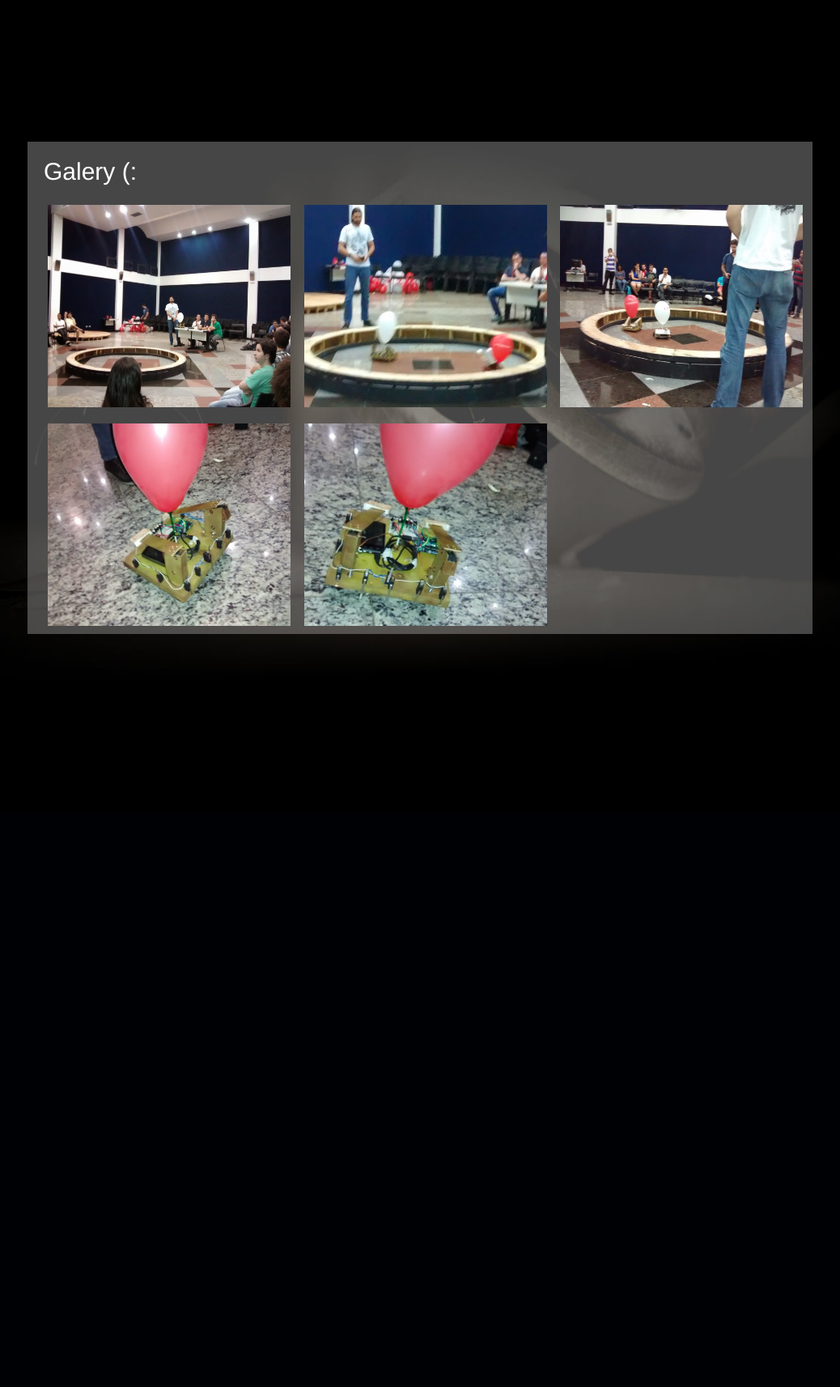
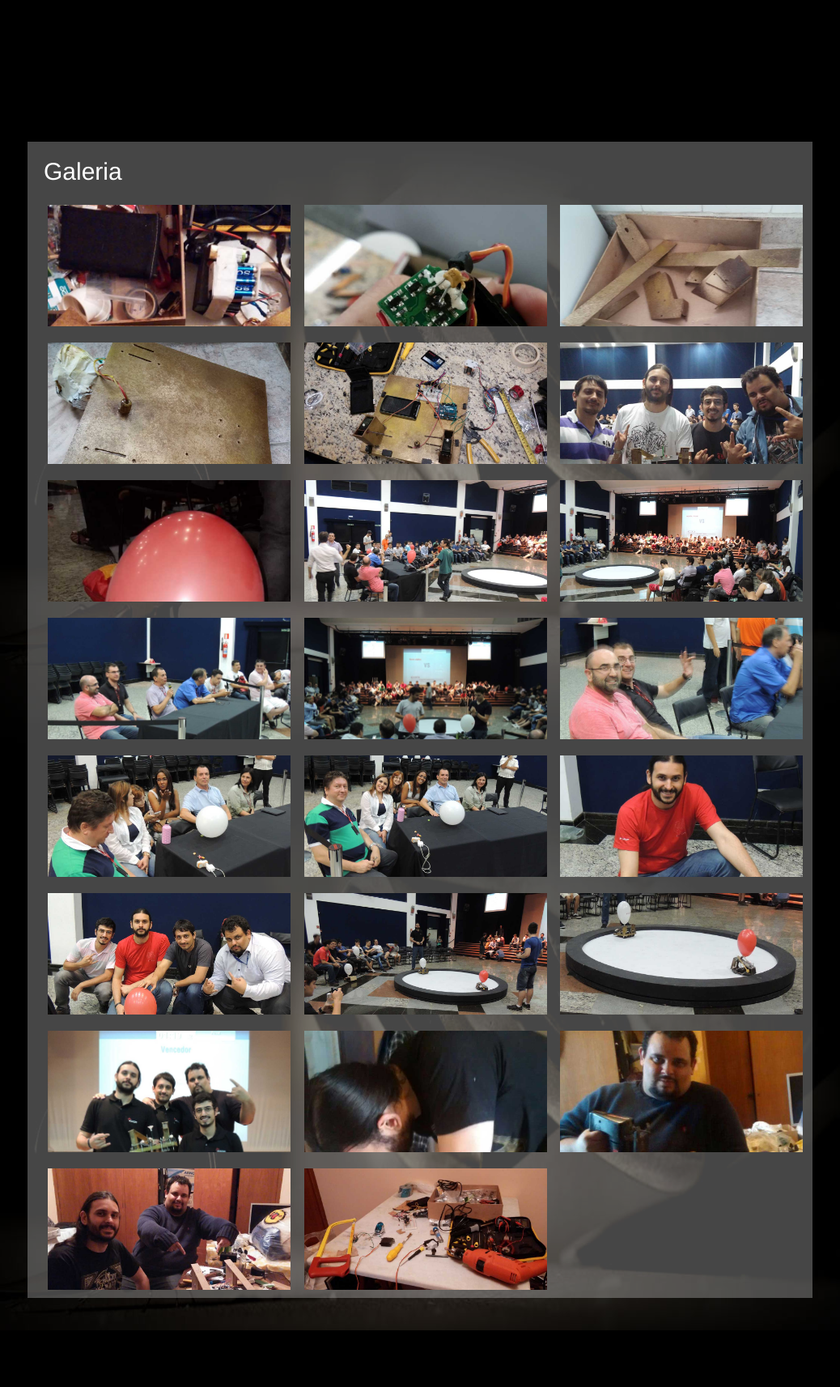
Before and after one commit to gabrielsecani/php_axiom_site, a PHP site: page /robo.php in a window 1280 px wide. Shown: the part 1525-3238 px from the top of the page at 81% size, without its empty margins (121-1159 px from the left). Before the commit the page ends 2324 px from the top, so only its background shows below. Run offline with PHP 8.4, Linux system fonts and the light colour scheme; some libraries are stand-ins or nearby versions.

Commit message:
puting images in gallery

```diff
--- a/robo.php
+++ b/robo.php
@@ -53,24 +53,90 @@ define("PROJETO", "Robocup - FIAP");
 
         <div class="container">
             <div class="content">
-                <h2>Galery (:</h2>
+                <h2>Galeria</h2>
                 <div class="gallery row">
-                    <a rel="prettyPhoto[robocup]" title="testando" data-gallery class="col-xs-6 col-sm-4"  href="images/gallery/robo_1.jpg">
-                        <img title="TESTES IMA" src="images/gallery/robo_1.jpg" alt="thumb1">
+                    <a rel="prettyPhoto[robocup]" title="testando" class="col-xs-6 col-sm-4"  href="images/gallery/robocup/robocup01.jpg">
+                        <img title="TESTES IMA" src="images/gallery/robocup/robocup01.jpg" alt="Robocup 2014">
                     </a>
-                    <a rel="prettyPhoto[robocup]" class="col-xs-6 col-sm-4" href="images/gallery/robo_2.jpg">
-                        <img src="images/gallery/robo_2.jpg" alt="thumb1">
+                    <a rel="prettyPhoto[robocup]" title="testando" class="col-xs-6 col-sm-4"  href="images/gallery/robocup/robocup02.jpg">
+                        <img title="TESTES IMA" src="images/gallery/robocup/robocup02.jpg" alt="Robocup 2014">
                     </a>
-                    <a rel="prettyPhoto[robocup]" class="col-xs-6 col-sm-4" href="images/gallery/robo_3.jpg">
-                        <img src="images/gallery/robo_3.jpg" alt="thumb1">
+                    <a rel="prettyPhoto[robocup]" title="testando" class="col-xs-6 col-sm-4"  href="images/gallery/robocup/robocup03.jpg">
+                        <img title="TESTES IMA" src="images/gallery/robocup/robocup03.jpg" alt="Robocup 2014">
                     </a>
-				        </div>
+                </div>
                 <div class="gallery row">
-                    <a rel="prettyPhoto[robocup]" class="col-xs-6 col-sm-4" href="images/gallery/robo_4.jpg">
-                        <img src="images/gallery/robo_4.jpg" alt="thumb1">
+                    <a rel="prettyPhoto[robocup]" title="testando" class="col-xs-6 col-sm-4"  href="images/gallery/robocup/robocup04.jpg">
+                        <img title="TESTES IMA" src="images/gallery/robocup/robocup04.jpg" alt="Robocup 2014">
                     </a>
-                    <a rel="prettyPhoto[robocup]" class="col-xs-6 col-sm-4" href="images/gallery/robo_5.jpg">
-                        <img src="images/gallery/robo_5.jpg" alt="thumb1">
+                    <a rel="prettyPhoto[robocup]" title="testando" class="col-xs-6 col-sm-4"  href="images/gallery/robocup/robocup05.jpg">
+                        <img title="TESTES IMA" src="images/gallery/robocup/robocup05.jpg" alt="Robocup 2014">
+                    </a>
+                    <a rel="prettyPhoto[robocup]" title="testando" class="col-xs-6 col-sm-4"  href="images/gallery/robocup/robocup06.jpg">
+                        <img title="TESTES IMA" src="images/gallery/robocup/robocup06.jpg" alt="Robocup 2014">
+                    </a>
+                </div>
+                <div class="gallery row">
+                    <a rel="prettyPhoto[robocup]" title="testando" class="col-xs-6 col-sm-4"  href="images/gallery/robocup/robocup07.jpg">
+                        <img title="TESTES IMA" src="images/gallery/robocup/robocup07.jpg" alt="Robocup 2014">
+                    </a>
+                    <a rel="prettyPhoto[robocup]" title="testando" class="col-xs-6 col-sm-4"  href="images/gallery/robocup/robocup08.jpg">
+                        <img title="TESTES IMA" src="images/gallery/robocup/robocup08.jpg" alt="Robocup 2014">
+                    </a>
+                    <a rel="prettyPhoto[robocup]" title="testando" class="col-xs-6 col-sm-4"  href="images/gallery/robocup/robocup09.jpg">
+                        <img title="TESTES IMA" src="images/gallery/robocup/robocup09.jpg" alt="Robocup 2014">
+                    </a>
+                </div>
+                <div class="gallery row">
+                    <a rel="prettyPhoto[robocup]" title="testando" class="col-xs-6 col-sm-4"  href="images/gallery/robocup/robocup10.jpg">
+                        <img title="TESTES IMA" src="images/gallery/robocup/robocup10.jpg" alt="Robocup 2014">
+                    </a>
+                    <a rel="prettyPhoto[robocup]" title="testando" class="col-xs-6 col-sm-4"  href="images/gallery/robocup/robocup11.jpg">
+                        <img title="TESTES IMA" src="images/gallery/robocup/robocup11.jpg" alt="Robocup 2014">
+                    </a>
+                    <a rel="prettyPhoto[robocup]" title="testando" class="col-xs-6 col-sm-4"  href="images/gallery/robocup/robocup12.jpg">
+                        <img title="TESTES IMA" src="images/gallery/robocup/robocup12.jpg" alt="Robocup 2014">
+                    </a>
+                </div>
+                <div class="gallery row">
+                    <a rel="prettyPhoto[robocup]" title="testando" class="col-xs-6 col-sm-4"  href="images/gallery/robocup/robocup13.jpg">
+                        <img title="TESTES IMA" src="images/gallery/robocup/robocup13.jpg" alt="Robocup 2014">
+                    </a>
+                    <a rel="prettyPhoto[robocup]" title="testando" class="col-xs-6 col-sm-4"  href="images/gallery/robocup/robocup14.jpg">
+                        <img title="TESTES IMA" src="images/gallery/robocup/robocup14.jpg" alt="Robocup 2014">
+                    </a>
+                    <a rel="prettyPhoto[robocup]" title="testando" class="col-xs-6 col-sm-4"  href="images/gallery/robocup/robocup15.jpg">
+                        <img title="TESTES IMA" src="images/gallery/robocup/robocup15.jpg" alt="Robocup 2014">
+                    </a>
+                </div>
+                <div class="gallery row">
+                    <a rel="prettyPhoto[robocup]" title="testando" class="col-xs-6 col-sm-4"  href="images/gallery/robocup/robocup16.jpg">
+                        <img title="TESTES IMA" src="images/gallery/robocup/robocup16.jpg" alt="Robocup 2014">
+                    </a>
+                    <a rel="prettyPhoto[robocup]" title="testando" class="col-xs-6 col-sm-4"  href="images/gallery/robocup/robocup17.jpg">
+                        <img title="TESTES IMA" src="images/gallery/robocup/robocup17.jpg" alt="Robocup 2014">
+                    </a>
+                    <a rel="prettyPhoto[robocup]" title="testando" class="col-xs-6 col-sm-4"  href="images/gallery/robocup/robocup18.jpg">
+                        <img title="TESTES IMA" src="images/gallery/robocup/robocup18.jpg" alt="Robocup 2014">
+                    </a>
+                </div>
+                <div class="gallery row">
+                    <a rel="prettyPhoto[robocup]" title="testando" class="col-xs-6 col-sm-4"  href="images/gallery/robocup/robocup19.jpg">
+                        <img title="TESTES IMA" src="images/gallery/robocup/robocup19.jpg" alt="Robocup 2014">
+                    </a>
+                    <a rel="prettyPhoto[robocup]" title="testando" class="col-xs-6 col-sm-4"  href="images/gallery/robocup/robocup20.jpg">
+                        <img title="TESTES IMA" src="images/gallery/robocup/robocup20.jpg" alt="Robocup 2014">
+                    </a>
+                    <a rel="prettyPhoto[robocup]" title="testando" class="col-xs-6 col-sm-4"  href="images/gallery/robocup/robocup21.jpg">
+                        <img title="TESTES IMA" src="images/gallery/robocup/robocup21.jpg" alt="Robocup 2014">
+                    </a>
+                </div>
+                <div class="gallery row">
+                    <a rel="prettyPhoto[robocup]" title="testando" class="col-xs-6 col-sm-4"  href="images/gallery/robocup/robocup22.jpg">
+                        <img title="TESTES IMA" src="images/gallery/robocup/robocup22.jpg" alt="Robocup 2014">
+                    </a>
+                    <a rel="prettyPhoto[robocup]" title="testando" class="col-xs-6 col-sm-4"  href="images/gallery/robocup/robocup23.jpg">
+                        <img title="TESTES IMA" src="images/gallery/robocup/robocup23.jpg" alt="Robocup 2014">
                     </a>
                 </div>
             </div>
@@ -82,8 +148,10 @@ define("PROJETO", "Robocup - FIAP");
         //resize img gallery
         $('#gallery img').resizecrop({
           width:300,
-          height:250,
-          vertical:"left"
+          height:150,
+
+      vertical:"top"
+
         });
 
         //gallery
```
Also changed, not shown: images/gallery/robo_1.jpg (deleted), images/gallery/robo_2.jpg (deleted), images/gallery/robo_3.jpg (deleted), images/gallery/robo_4.jpg (deleted), images/gallery/robo_5.jpg (deleted).
